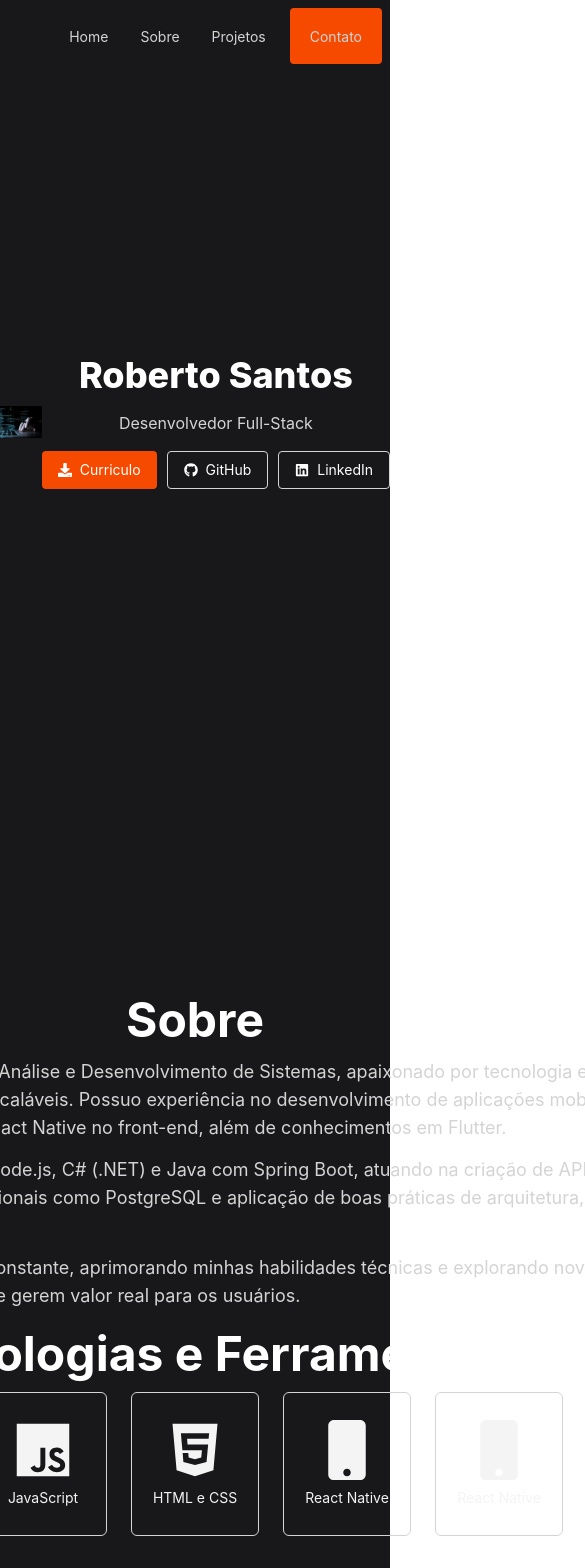
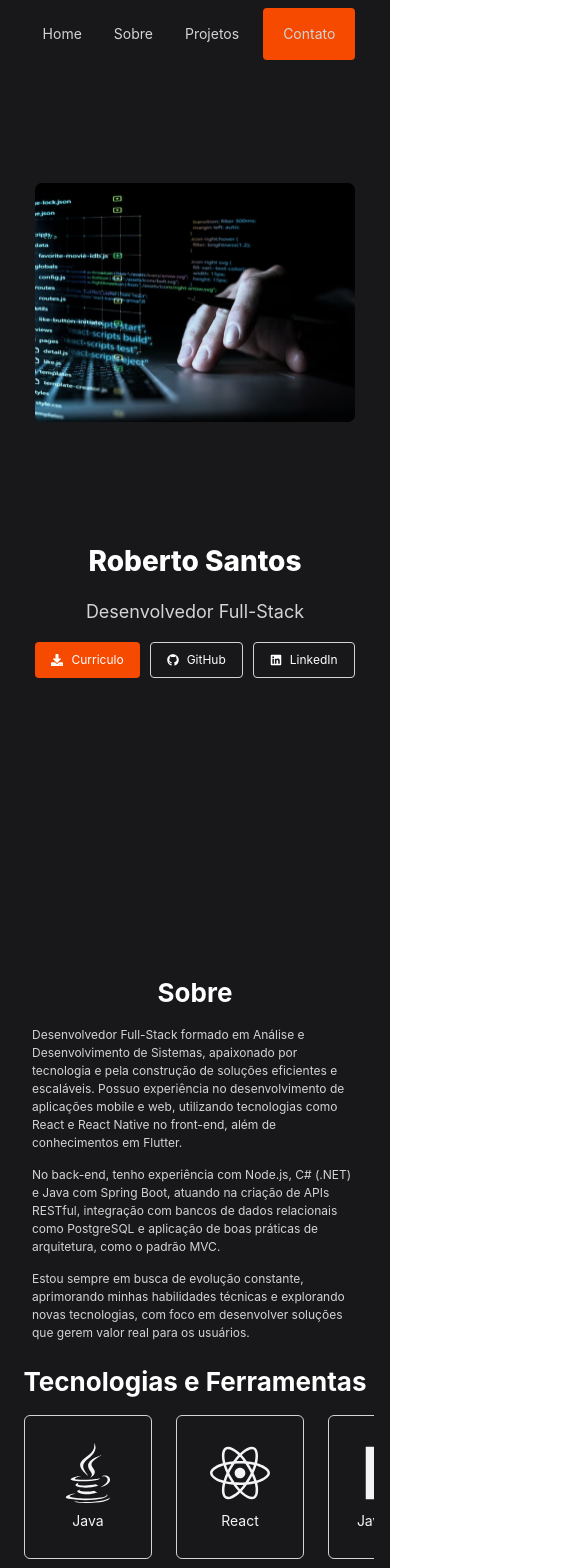
Before and after one commit to RobertoSantos98/Portifoliov2, a React (Vite) app: page / in a window 390 px wide. Shown: the top 1568 px of the page, 585 px wide, since content can reach past the window. Built offline with nearby package versions, Linux system fonts and the light colour scheme.

Commit message:
1 commit - mobile-first apply

```diff
--- a/src/components/tecnology.jsx
+++ b/src/components/tecnology.jsx
@@ -16,7 +16,7 @@ export default function Tecnologias() {
     return (
         <div className='w-full h-screen max-w-6xl mx-auto flex-col items-center'>
             <div className='flex items-center justify-center'>
-                <p className='text-5xl font-bold my-5'>Projetos</p>
+                <p className='text-[26px] sm:text-5xl font-bold my-5'>Projetos</p>
 
             </div>
             <Swiper
@@ -42,11 +42,11 @@ export default function Tecnologias() {
                                 className="bg-neutral-800 flex flex-col items-center justify-center gap-3 px-6 h-100 rounded shadow-2xl w-full"
                                 id={p.id}
                             >
-                                <p className="text-orange-600 font-bold text-4xl text-center">
+                                <p className="text-orange-600 font-bold text-2xl sm:text-4xl text-center">
                                     {p.nome}
                                 </p>
 
-                                <p className="text-neutral-300 text-lg text-center">
+                                <p className="text-neutral-300 text-[12px] sm:text-lg text-center">
                                     {p.descricao}
                                 </p>
 
@@ -54,14 +54,14 @@ export default function Tecnologias() {
                                     {p.Tecnologias.map((t, index) => (
                                         <span
                                             key={index}
-                                            className="bg-neutral-700 text-sm px-2 py-1 rounded text-white"
+                                            className="bg-neutral-700 text-[12px] sm:text-sm px-2 py-1 rounded text-white"
                                         >
                                             {t}
                                         </span>
                                     ))}
                                 </div>
 
-                                <div className="flex gap-2 mt-4">
+                                <div className="flex gap-2 mt-4 text-[12px] sm:text-sm">
                                     <button className="flex items-center gap-2 bg-orange-600 hover:bg-orange-700 py-2 px-4 rounded transition">
                                         <FaGithub />
                                         GitHub
--- a/src/layouts/header.jsx
+++ b/src/layouts/header.jsx
@@ -4,7 +4,7 @@ export default function Header() {
     return (
         <>
             <header className="w-full absolute">
-                <nav className="max-w-6xl mx-auto flex items-end justify-end ">
+                <nav className="max-w-6xl mx-auto flex items-end sm:justify-end justify-center text-[12px]">
                     <ul className="flex items-center">
                         <li className="py-6 px-4 hover:bg-orange-600 hover:text-white">
                             <a href="" className="text-neutral-300 text-sm ">Home</a>
--- a/src/pages/home.jsx
+++ b/src/pages/home.jsx
@@ -20,36 +20,36 @@ export default function Home() {
 
 
     return (
-        <div className="bg-zinc-900 text-white min-h-screen">
+        <div className="bg-zinc-900 text-white">
 
             <Header />
 
             <section className="w-full flex  justify-center py-12 h-screen">
 
-                <div className="max-w-6xl flex flex-1 sm:flex-col">
+                <div className="max-w-6xl flex-col flex-1 flex sm:flex-row  items-center justify-center">
 
-                    <div className="flex items-center">
-                        <img src={ImagemHome} alt="" />
+                    <div className="flex flex-1 items-end sm:items-center justify-center  ">
+                        <img src={ImagemHome} alt="" className="w-80 sm:w-md" />
                     </div>
 
-                    <div className="flex flex-col justify-center items-center flex-1 gap-4">
-                        <h1 className="text-4xl font-extrabold">Roberto Santos</h1>
-                        <p className="text-neutral-300">Desenvolvedor Full-Stack</p>
+                    <div className="flex flex-col justify-center items-center flex-1 gap-4 ">
+                        <h1 className="text-[28px] sm:text-4xl font-extrabold">Roberto Santos</h1>
+                        <p className="text-lg text-neutral-300">Desenvolvedor Full-Stack</p>
 
-                        <div className="flex gap-2.5">
-                            <button className="bg-orange-600 py-2 px-4 rounded-sm flex gap-2 items-center hover:bg-orange-500 text-sm">
+                        <div className="flex gap-2.5 text-[12px]">
+                            <button className="bg-orange-600 py-2 px-4 rounded-sm flex gap-2 items-center hover:bg-orange-500 sm:text-sm cursor-pointer">
                                 <FaDownload />
                                 Curriculo
                             </button>
 
-                            <button className="border border-neutral-300 py-2 px-4 rounded-sm flex gap-2 items-center hover:bg-neutral-800 text-sm">
+                            <button className="border border-neutral-300 py-2 px-4 rounded-sm flex gap-2 items-center hover:bg-neutral-800 sm:text-sm cursor-pointer">
                                 <FaGithub />
                                 GitHub
                             </button>
 
-                            <button className="border border-neutral-300 py-2 px-4 rounded-sm flex gap-2 items-center hover:bg-neutral-800 text-sm">
+                            <button onClick={() => window.open("https://www.linkedin.com/in/robertosantos98", "_blank") } className="cursor-pointer border border-neutral-300 py-2 px-4 rounded-sm flex gap-2 items-center hover:bg-neutral-800 sm:text-sm">
                                 <FaLinkedin />
-                                <a href="https://www.linkedin.com/in/robertosantos98">LinkedIn</a>
+                                <a>LinkedIn</a>
                             </button>
                         </div>
                     </div>
@@ -57,46 +57,51 @@ export default function Home() {
                 </div>
             </section>
 
-            <section className="w-full flex h-screen items-center justify-center">
+            <section className="w-full flex h-screen items-center justify-center text-[12px]">
 
-                <div className="max-w-6xl">
-                    <div className="text-lg flex flex-col items-center gap-3.5 text-neutral-300 py-2.5">
-                        <h2 className="text-5xl font-bold text-white">Sobre</h2>
-                        <p>
+                <div className="sm:max-w-6xl w-full mx-auto px-4">
+
+                    <div className="sm:text-lg w-full flex flex-col items-center gap-3.5 text-neutral-300 py-2.5 px-4">
+                        <h2 className="text-[26px] sm:text-5xl font-bold text-white">Sobre</h2>
+
+                        <p className="wrap-break-word">
                             Desenvolvedor Full-Stack formado em Análise e Desenvolvimento de Sistemas, apaixonado por tecnologia e pela construção de soluções eficientes e escaláveis. Possuo experiência no desenvolvimento de aplicações mobile e web, utilizando tecnologias como React e React Native no front-end, além de conhecimentos em Flutter.
                         </p>
-                        <p>
+
+                        <p className="wrap-break-word">
                             No back-end, tenho experiência com Node.js, C# (.NET) e Java com Spring Boot, atuando na criação de APIs RESTful, integração com bancos de dados relacionais como PostgreSQL e aplicação de boas práticas de arquitetura, como o padrão MVC.
                         </p>
-                        <p>
+
+                        <p className="wrap-break-word">
                             Estou sempre em busca de evolução constante, aprimorando minhas habilidades técnicas e explorando novas tecnologias, com foco em desenvolver soluções que gerem valor real para os usuários.
                         </p>
                     </div>
 
                     <div className="flex flex-col items-center py-2.5 w-full gap-3.5">
-                        <h3 className="text-5xl font-bold text-white">Tecnologias e Ferramentas</h3>
+                        <h3 className="text-[26px] sm:text-5xl font-bold text-white">
+                            Tecnologias e Ferramentas
+                        </h3>
 
-                        <div className="overflow-x-auto w-full scroll-auto">
-                            <div className="flex gap-6 w-max px-2 ">
-                                {
-                                    tec.map((t) => (
+                        <div className="overflow-x-auto w-full">
+                            <div className="flex gap-6 w-max px-2">
+                                {tec.map((t) => (
                                     <div
                                         key={t.id}
-                                            className="flex flex-col items-center justify-center h-36 w-32 border border-neutral-300 rounded-md hover:bg-orange-600  hover:border-0 transition ease-in-out hover:shadow-2xs"
+                                        className="flex flex-col items-center justify-center h-36 w-32 border border-neutral-300 rounded-md hover:bg-orange-600 hover:border-0 transition"
                                     >
                                         <span className="text-6xl text-zinc-100">
                                             {t.icone}
                                         </span>
 
-                                            <span className="text-sm mt-2 text-zinc-100">
+                                        <span className="text-sm mt-2 text-zinc-100 text-center break-words">
                                             {t.nome}
                                         </span>
                                     </div>
-                                    ))
-                                }
+                                ))}
                             </div>
                         </div>
                     </div>
+
                 </div>
             </section>
 
```
Lines whose indentation alone changed are shown as unchanged.
